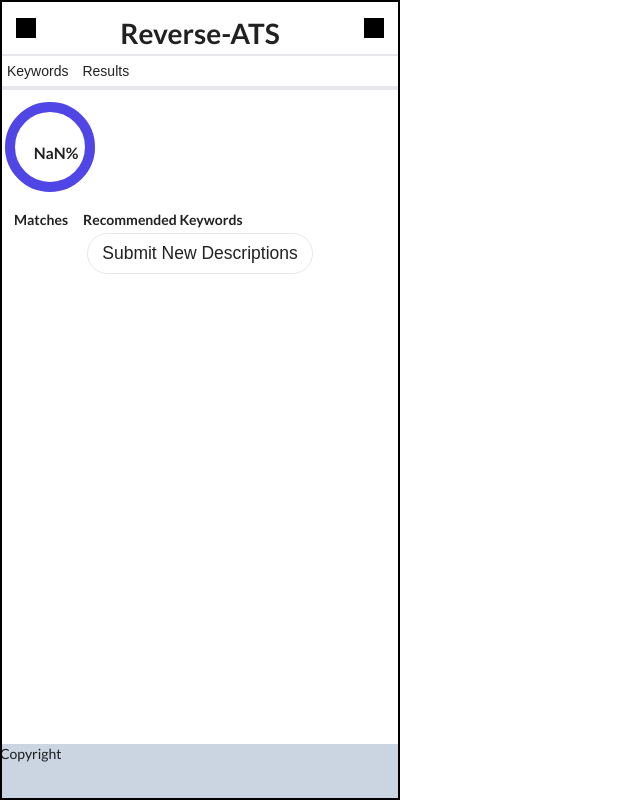
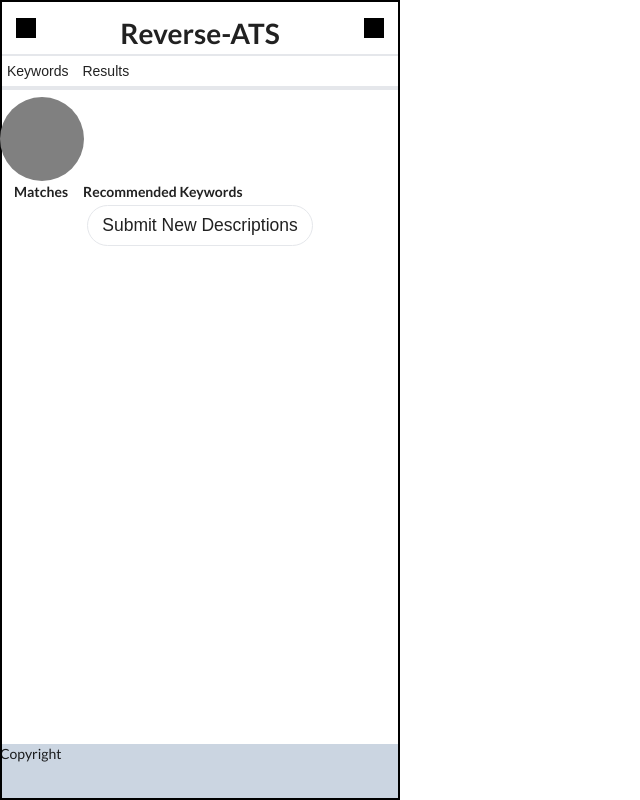
Before and after one commit to Caposto/reverse-ats, a React (Create React App) app in the folder frontend/: page / in a window 1280 px wide. Both pictures are taken after a click on the button "Compare". Shown: the whole page, without its empty margins (0-640 px from the left). Built offline with nearby package versions, Linux system fonts and the light colour scheme.

Commit message:
tentative progress bar redo

```diff
--- a/frontend/src/components/CircularProgressBar.jsx
+++ b/frontend/src/components/CircularProgressBar.jsx
@@ -1,35 +1,14 @@
 import PropTypes from "prop-types";
 
 function CircularProgressBar({ percentage }) {
-  const circumference = 2 * Math.PI * 50; // circumference of a circle with a radius of 50
-
-  const strokeDashoffset = circumference - (percentage / 100) * circumference;
-
-  // FIXME: Percentage not centered
   return (
-    <div className="relative w-32 h-32">
-      <svg
-        className="absolute top-0 left-0"
-        viewBox="0 0 100 100"
-        width="100"
-        height="100"
-      >
-        <circle cx="50" cy="50" r="40" fill="none" stroke="#e5e7eb" strokeWidth="10" />
-        <circle
-          cx="50"
-          cy="50"
-          r="40"
-          fill="none"
-          stroke="#4f46e5"
-          strokeWidth="10"
-          strokeLinecap="round"
-          strokeDasharray={circumference}
-          strokeDashoffset={strokeDashoffset}
-        />
-      </svg>
-      <span className="absolute inset-0 flex items-center justify-center text-lg font-bold">
-        {percentage}%
-      </span>
+    <div className="progress-bar relative w-24 h-24 rounded-full overflow-hidden">
+      <div className="absolute top-0 right-0 bottom-0 left-0 bg-gradient-to-r from-hotpink via-pink to-transparent transform rotate-180" />
+      <progress
+        className="absolute top-0 right-0 bottom-0 left-0 w-full h-full appearance-none bg-transparent"
+        value={percentage}
+        max="100"
+      />
     </div>
   );
 }
```
